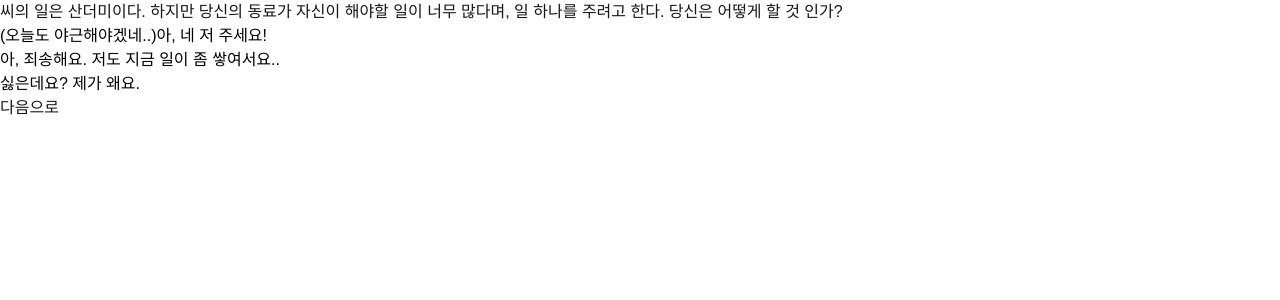
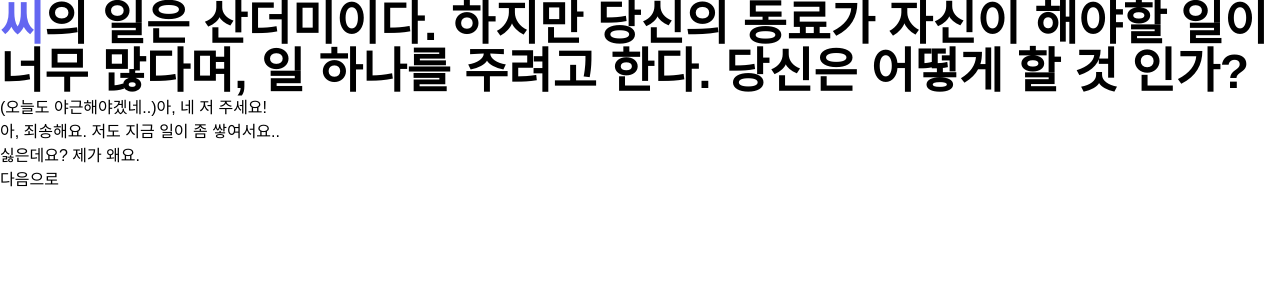
Before and after one commit to yun-21/refusal, a Next.js app in the folder client/: page /first_question in a window 1280 px wide. Shown: the top 300 px of the page. Built offline with nearby package versions, Linux system fonts and the light colour scheme.

Commit message:
질문 확대 이름 색상 변경

```diff
--- a/client/src/app/first_question/page.tsx
+++ b/client/src/app/first_question/page.tsx
@@ -29,9 +29,9 @@ export default function First() {
     {id: 3, text: '싫은데요? 제가 왜요.', click: 'dislike'}
   ]
   return (
-    <div>
+    <div className='text-black'>
       <div>
-        <h1>{nameFromStorage}씨의 일은 산더미이다. 하지만 당신의 동료가 자신이 해야할 일이 너무 많다며, 일 하나를 주려고 한다. 당신은 어떻게 할 것 인가?</h1>
+        <div className='text-5xl font-bold'><span className='text-indigo-500'>{nameFromStorage}씨</span>의 일은 산더미이다. 하지만 당신의 동료가 자신이 해야할 일이 너무 많다며, 일 하나를 주려고 한다. 당신은 어떻게 할 것 인가?</div>
       </div>
       <div>
         {question.map((answer) => (
```
